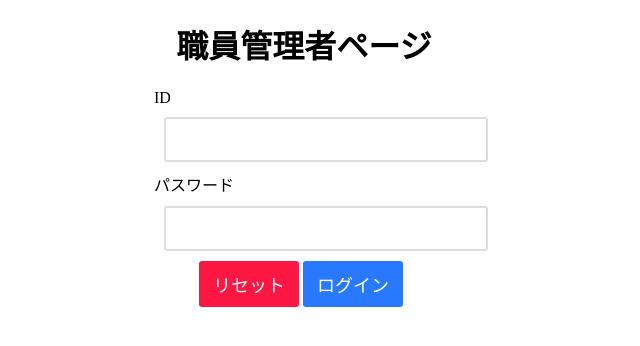
After one commit to DennouAkuma/Yukkuri_university, a PHP site: page /admin/admin_login.php in a window 1280 px wide. The commit adds this page. Shown: the top 346 px of the page, without its empty margins (336-976 px from the left). Run offline with PHP 8.4, Linux system fonts and the light colour scheme.

Commit message:
add admin

```diff
--- /dev/null
+++ b/admin/admin_login.php
@@ -0,0 +1,31 @@
+<!doctype html>
+<html>
+<head>
+<?php
+    $title_str = "職員管理者ページ";
+    include "./temp/head.php";
+?>
+</head>
+<body>
+    <header>
+    </header>
+    <main>
+        <div id="login_div">
+            <h1>職員管理者ページ</h1>
+            <form action="./admin_main.php" method="post">
+                <lebel>ID</lebtl></br>
+                <input class="in_text_A" name="y_id" type="text"></br>
+                <lebel>パスワード</lebtl></br>
+                <input class="in_text_A" name="y_pw" type="password"></br>
+                <div class="login_bt_div">
+                    <input class="in_button bt_type_A" type="reset" value="リセット">
+                    <input class="in_button bt_type_B" type="submit" value="ログイン">
+                </div>
+            </form>
+        </div>
+    </main>
+    <footer>
+
+    </footer>
+</body>
+</html>
--- /dev/null
+++ b/admin/css/admin_gui_style.css
@@ -0,0 +1,39 @@
+.in_text_A{
+    width:100%;
+    padding:10px;
+    margin: 10px;
+
+    font-size: 18px;
+    background-color: #ffffff;
+    border: 2px solid #dddddd;
+    border-radius: 3px;
+}
+
+.in_text_A:focus {
+    border: 2px solid #ff9900;
+    z-index: 10;
+    outline: 0;
+}
+
+.in_button{
+    width: 100px;
+    padding: 10px;
+    font-size: 18px;
+    color: #ffffff;
+    border: 0;
+    border-radius: 3px;
+}
+
+.bt_type_A{
+    background-color: #FF1744;
+}
+.bt_type_A:hover{
+    background-color: #FF8A80;
+}
+
+.bt_type_B{
+    background-color: #2979FF;
+}
+.bt_type_B:hover{
+    background-color: #82B1FF;
+}
--- /dev/null
+++ b/admin/css/admin_main_style.css
@@ -0,0 +1,22 @@
+body {
+    font-family: "メイリオ" ;
+    width: 100%;
+    background: #fff;
+    margin: 0;
+}
+
+#login_div{
+    width: 300px;
+    margin-left:auto;
+    margin-right:auto;
+}
+
+#login_div h1{
+    text-align: center;
+}
+
+.login_bt_div{
+    width: 210px;
+    margin-left: auto;
+    margin-right: auto;
+}
--- /dev/null
+++ b/admin/temp/head.php
@@ -0,0 +1,13 @@
+<!--SEO対策等-->
+<meta charset="UTF-8" />
+
+<!--開発のみのコード、クローラーからデータ収集させないための対策-->
+<meta name=”robots” content=”noindex,nofollow”>
+<title><?php echo $title_str; ?></title>
+<link rel="stylesheet" href="./css/admin_main_style.css">
+<link rel="stylesheet" href="./css/admin_gui_style.css">
+
+<!--アイコン設定-->
+<link rel="icon" type="image/png" href="./media/img/icon.png" />
+<link rel="shortcut icon" type="image/x-icon" href="./media/img/icon.png" />
+<link rel="apple-touch-icon-precomposed" href="./media/img/icon.png" />
--- a/temp/header.php
+++ b/temp/header.php
@@ -6,7 +6,7 @@
 </div>
 <div id="logo_top">
     <a id="logo_img" href="./index.php"><img id="title_logo" src="./media/img/logo3.svg"></a>
-    <a id="logo_a" href="#" class="icon_d">職員専用ページ</a>
+    <a id="logo_a" href="./admin/admin_login.php" class="icon_d">職員専用ページ</a>
     <hr class="float_clearA">
 </div>
 
```
Also changed, not shown: admin/admin_main.php (added, +41 -0 lines), admin/temp/user_conf.php (added), 1 other file.
